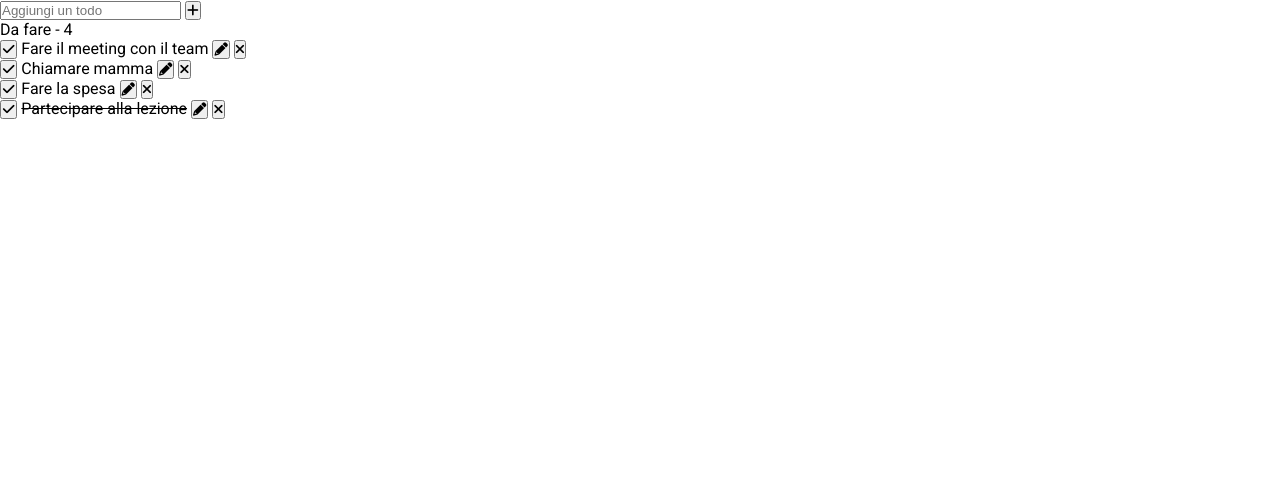
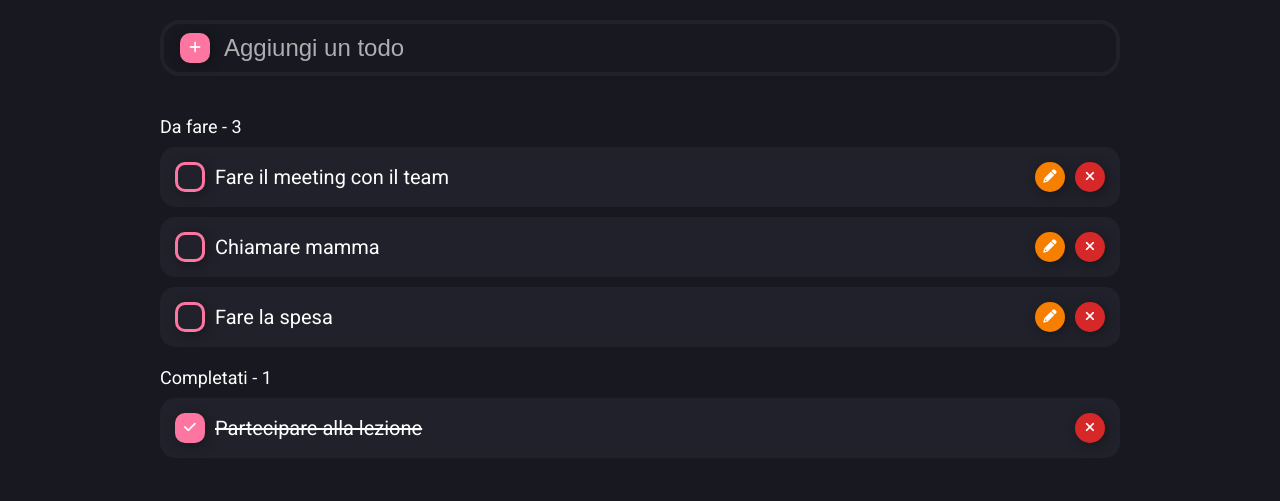
Before and after one commit to giorgioverzicco/vue-todolist, a plain HTML site: page index.html in a window 1280 px wide. Drawn offline with nearby package versions, Linux system fonts and the light colour scheme.

Commit message:
add todo sections and ui

```diff
--- a/css/style.css
+++ b/css/style.css
@@ -8,6 +8,26 @@
 }
 
 /* ==================
+  VARS
+================== */
+:root {
+  --clr-bg: #181820;
+  --clr-primary: #fff;
+  --clr-secondary: #21212b;
+  --clr-tertiary: #aeaeb1;
+  --clr-accent: #fc76a1;
+  --clr-edit: #f77f00;
+  --clr-delete: #d62828;
+
+  --fs-sm: 1.125rem;
+  --fs-md: 1.25rem;
+
+  --gutter-xs: 0.625rem;
+  --gutter-sm: 1.25rem;
+  --gutter-md: 2.5rem;
+}
+
+/* ==================
   TYPO
 ================== */
 body {
@@ -15,8 +35,161 @@ body {
 }
 
 /* ==================
-  UTILITY
+  GLOBALS
 ================== */
-.done {
+body {
+  background-color: var(--clr-bg);
+}
+
+h1,
+h2,
+div,
+span,
+p {
+  color: var(--clr-primary);
+}
+
+/* ==================
+  LAYOUT
+================== */
+.container {
+  max-width: 1000px;
+  margin: auto;
+  padding: var(--gutter-sm);
+}
+
+.new-todo {
+  position: relative;
+  margin-bottom: var(--gutter-md);
+}
+
+.new-todo .btn-wrapper {
+  position: absolute;
+  top: 50%;
+  left: 20px;
+  transform: translateY(-50%);
+}
+
+.todos-wrapper {
+  margin-bottom: var(--gutter-sm);
+}
+
+.todo-actions {
+  display: flex;
+  gap: var(--gutter-xs);
+  margin-left: auto;
+}
+
+/* ==================
+  COMPONENTS
+================== */
+.new-todo input[type="text"] {
+  width: 100%;
+  padding: 10px;
+  padding-left: 60px;
+  font-size: 1.5rem;
+  color: var(--clr-tertiary);
+  background-color: var(--clr-bg);
+  border: 4px solid rgb(33, 33, 43, 1);
+  border-radius: 20px;
+}
+
+.new-todo input[type="text"]::placeholder {
+  color: var(--clr-tertiary);
+}
+
+.new-todo input[type="text"]:focus {
+  outline: none;
+}
+
+.todo-tag {
+  margin-bottom: var(--gutter-xs);
+  font-size: var(--fs-sm);
+}
+
+.todo-list {
+  display: flex;
+  flex-direction: column;
+  gap: var(--gutter-xs);
+  list-style-type: none;
+}
+
+.todo-list-item {
+  display: flex;
+  align-items: center;
+  gap: var(--gutter-xs);
+  padding: 15px;
+  font-size: var(--fs-md);
+  background-color: var(--clr-secondary);
+  border-radius: 15px;
+}
+
+.todo-list-item--done {
   text-decoration: line-through;
 }
+
+.todo-list-item input[type="text"] {
+  width: calc(100% - 120px);
+  padding: 10px;
+  padding-left: 20px;
+  font-size: 1rem;
+  color: var(--clr-tertiary);
+  background-color: var(--clr-bg);
+  border: 4px solid rgb(33, 33, 43, 1);
+  border-radius: 20px;
+}
+
+.todo-list-item input[type="text"]::placeholder {
+  color: var(--clr-tertiary);
+}
+
+.todo-list-item input[type="text"]:focus {
+  outline: none;
+}
+
+/* ==================
+  BUTTONS
+================== */
+.btn {
+  display: flex;
+  justify-content: center;
+  align-items: center;
+  width: 30px;
+  height: 30px;
+  color: var(--clr-primary);
+  background-color: transparent;
+  border: none;
+  cursor: pointer;
+  box-shadow: 2px 2px 12px rgba(0, 0, 0, 0.35);
+  transition: transform 0.4s, box-shadow 0.4s;
+}
+
+.btn:hover,
+.btn:focus {
+  transform: translateY(-2px);
+  box-shadow: 0px 5px 12px -3px rgba(0, 0, 0, 0.65);
+}
+
+.btn-add {
+  background-color: var(--clr-accent);
+  border-radius: 10px;
+}
+
+.btn-complete {
+  border: 3px solid var(--clr-accent);
+  border-radius: 10px;
+}
+
+.btn-complete--checked {
+  background-color: var(--clr-accent);
+}
+
+.btn-edit {
+  background-color: var(--clr-edit);
+  border-radius: 50%;
+}
+
+.btn-delete {
+  background-color: var(--clr-delete);
+  border-radius: 50%;
+}
--- a/index.html
+++ b/index.html
@@ -17,6 +17,7 @@
   </head>
   <body>
     <div id="app" class="container">
+      <!-- add a new todo to the list -->
       <div class="new-todo">
         <form @submit.prevent="addTodo">
           <input
@@ -26,28 +27,54 @@
             @keyup.enter="addTodo"
             required
           >
-          <button type="submit">
+          <div class="btn-wrapper">
+            <button class="btn btn-add" type="submit">
               <i class="fa-solid fa-plus"></i>
             </button>
+          </div>
         </form>
       </div>
+
+      <!-- container of todos -->
       <div class="todos">
-        <p class="todo-tag">Da fare - {{ todos.length }}</p>
+        <div class="todos-wrapper">
+          <p class="todo-tag">Da fare - {{ uncompletedTodos.length }}</p>
+          <!-- list of all uncompleted todos -->
           <ul class="todo-list">
-          <li class="todo-list-item" v-for="(todo, idx) in todos" :key="todo.id">
-            <button @click="completeTodo(todo)">
+            <li class="todo-list-item" v-for="(todo, idx) in uncompletedTodos" :key="todo.id">
+              <button class="btn btn-complete" :class="{ 'btn-complete--checked': todo.done }" @click="completeTodo(todo)">
+              </button>
+              <span :class="{ 'todo-list-item--done': todo.done }" v-if="!todo.editMode">{{ todo.text }}</span>
+              <input type="text" v-model="todo.text" v-if="todo.editMode" @keyup.enter="editTodo(todo)">
+              <div class="todo-actions">
+                <button class="btn btn-edit" @click="editTodo(todo)">
+                  <i class="fa-solid fa-pencil"></i>
+                </button>
+                <button class="btn btn-delete" @click="deleteTodo(idx)">
+                  <i class="fa-solid fa-xmark"></i>
+                </button>
+              </div>
+            </li>
+          </ul>
+        </div>
+
+        <!-- list of all completed todos -->
+        <div class="todos-wrapper">
+          <p class="todo-tag">Completati - {{ completedTodos.length }}</p>
+          <ul class="todo-list">
+            <li class="todo-list-item" v-for="todo in completedTodos" :key="todo.id">
+              <button class="btn btn-complete" :class="{ 'btn-complete--checked': todo.done }" @click="completeTodo(todo)">
                 <i class="fa-solid fa-check"></i>
               </button>
-            <span :class="{ done: todo.done }" v-if="!todo.editMode">{{ todo.text }}</span>
-            <input type="text" v-model="todo.text" v-if="todo.editMode" @keyup.enter="editTodo(todo)">
-            <button @click="editTodo(todo)">
-              <i class="fa-solid fa-pencil"></i>
-            </button>
-            <button @click="deleteTodo(idx)">
+              <span :class="{ 'todo-list-item--done': todo.done }">{{ todo.text }}</span>
+              <div class="todo-actions">
+                <button class="btn btn-delete" @click="deleteTodo(idx)">
                   <i class="fa-solid fa-xmark"></i>
                 </button>
+              </div>
             </li>
           </ul>
+        </div>
       </div>
     </div>
 
--- a/js/app.js
+++ b/js/app.js
@@ -31,6 +31,14 @@ const app = new Vue({
       },
     ],
   },
+  computed: {
+    uncompletedTodos() {
+      return this.todos.filter((todo) => !todo.done);
+    },
+    completedTodos() {
+      return this.todos.filter((todo) => todo.done);
+    },
+  },
   methods: {
     addTodo() {
       if (!this.newTodo) return;
```
Lines whose indentation alone changed are shown as unchanged.
